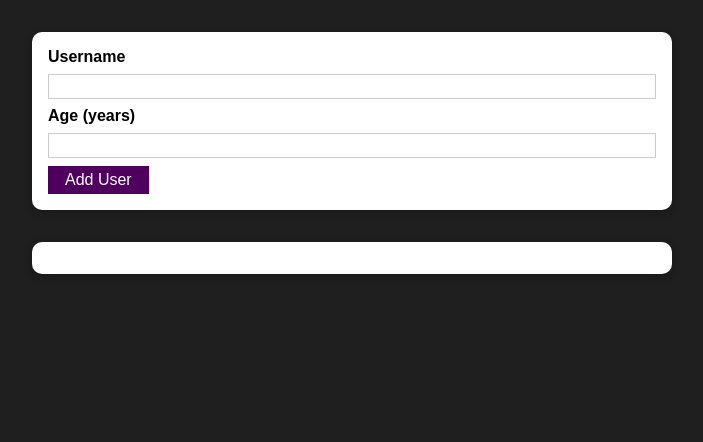
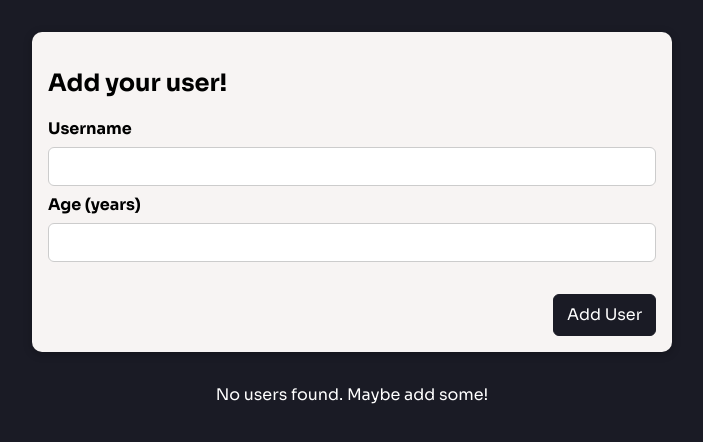
Before and after one commit to catervpillar/react-projects, a React (Create React App) app in the folder 03-create-users/: page / in a window 1280 px wide. Shown: the top 442 px of the page, without its empty margins (288-991 px from the left). Built offline with nearby package versions, Linux system fonts and the light colour scheme.

Commit message:
Restyling

```diff
--- a/03-create-users/src/components/UI/Button.js
+++ b/03-create-users/src/components/UI/Button.js
@@ -4,7 +4,7 @@ import styles from './Button.module.css';
 
 const Button = (props) => {
     return <button
-        className={styles.button}
+        className={`${styles.button} ${props.fill === 'outline' ? styles.outline : styles.solid}`}
         type={props.type || 'button'}
         onClick={props.onClick}
     >
--- a/03-create-users/src/components/UI/Button.module.css
+++ b/03-create-users/src/components/UI/Button.module.css
@@ -1,18 +1,44 @@
 .button {
     font: inherit;
-    border: 1px solid #4f005f;
-    background: #4f005f;
-    color: white;
-    padding: 0.25rem 1rem;
+    /* border: 1px solid #4f005f; */
+    border: 1px solid;
+    border-radius: 6px;
+    /* background: #4f005f; */
+    /* padding: 0.25rem 1rem; */
+    padding: 0.6rem 0.8rem;
+    margin-left: 1rem;
     cursor: pointer;
+    transition: all 0.2s ease;
 }
 
-.button:hover,
-.button:active {
-    background: #741188;
-    border-color: #741188;
+.button.solid {
+    background: #1A1B25;
+    border-color: #1A1B25;
+    color: white;
 }
 
-.button:focus {
+.button.solid:hover {
+    /* background: #741188; */
+    /* border-color: #741188; */
+    background: #628395;
+    border-color: #628395;
+}
+
+.button.solid:active {
+    background: #405763;
+    border-color: #405763;
+}
+
+.button.solid:focus {
     outline: none;
 }
+
+.button.outline {
+    background: transparent;
+    border-color: #ccc;
+}
+
+.button.outline:hover,
+.button.outline:active {
+    border-color: #1A1B25;
+}
--- a/03-create-users/src/components/UI/Card.module.css
+++ b/03-create-users/src/components/UI/Card.module.css
@@ -1,5 +1,6 @@
 .card {
-    background: #fff;
+    /* background: #fff; */
+    background: #F7F4F3;
     box-shadow: 0 2px 8px rgba(0, 0, 0, 0.26);
     border-radius: 10px;
 }
--- a/03-create-users/src/components/UI/ErrorModal.js
+++ b/03-create-users/src/components/UI/ErrorModal.js
@@ -16,7 +16,8 @@ const ErrorModal = (props) => {
                     <p>{props.message}</p>
                 </div>
                 <footer className={styles.actions}>
-                    <Button onClick={props.onConfirm}>Ok</Button>
+                    <Button fill='outline' onClick={props.onConfirm}>Help</Button>
+                    <Button onClick={props.onConfirm}>Okay</Button>
                 </footer>
             </Card>
         </div>
--- a/03-create-users/src/components/UI/ErrorModal.module.css
+++ b/03-create-users/src/components/UI/ErrorModal.module.css
@@ -18,7 +18,8 @@
 }
 
 .header {
-    background: #4f005f;
+    /* background: #4f005f; */
+    background: #628395;
     padding: 1rem;
 }
 
--- a/03-create-users/src/components/Users/AddUser.js
+++ b/03-create-users/src/components/Users/AddUser.js
@@ -29,7 +29,6 @@ const AddUser = (props) => {
             return;
         }
 
-        console.log(enteredUsername, enteredAge);
         props.onAddUser(enteredUsername, enteredAge);
         setUsername('');
         setAge('');
@@ -51,12 +50,15 @@ const AddUser = (props) => {
         <div>
             {error && <ErrorModal title={error.title} message={error.message} onConfirm={errorHandler}></ErrorModal>}
             <Card className={styles.input}>
+                <h2>Add your user!</h2>
                 <form onSubmit={addUserHandler}>
                     <label htmlFor='username'>Username</label>
                     <input id="username" type="text" value={enteredUsername} onChange={usernameChangeHandler}></input>
                     <label htmlFor='age'>Age (years)</label>
                     <input id="age" type="number" value={enteredAge} onChange={ageChangeHandler}></input>
-                    <Button type='submit'>Add User</Button>
+                    <div className={styles.actions}>
+                        <Button type='submit'>Add User</Button>
+                    </div>
                 </form>
             </Card>
         </div>
--- a/03-create-users/src/components/Users/AddUser.module.css
+++ b/03-create-users/src/components/Users/AddUser.module.css
@@ -16,7 +16,8 @@
     display: block;
     width: 100%;
     border: 1px solid #ccc;
-    padding: 0.15rem;
+    border-radius: 6px;
+    padding: 0.5rem;
     margin-bottom: 0.5rem;
 }
 
@@ -24,3 +25,9 @@
     outline: none;
     border-color: #4f005f;
 }
+
+.actions {
+    padding: 1.5rem 0 0 0;
+    display: flex;
+    justify-content: flex-end;
+}
--- a/03-create-users/src/components/Users/UsersList.js
+++ b/03-create-users/src/components/Users/UsersList.js
@@ -4,9 +4,14 @@ import Card from "../UI/Card";
 import styles from './UsersList.module.css';
 
 const UsersList = (props) => {
-    return (
+
+    let content = <p className={styles['no-content']}>No users found. Maybe add some!</p>;
+
+    if (props.users.length > 0) {
+        content = (
             <Card className={styles.users}>
                 <ul>
+                    <h2>Users list</h2>
                     {props.users.map(user => (
                         <li key={user.id}>
                             {user.username} ({user.age} years old)
@@ -17,4 +22,9 @@ const UsersList = (props) => {
         );
     };
 
+    return (
+        content
+    );
+};
+
 export default UsersList;
--- a/03-create-users/src/components/Users/UsersList.module.css
+++ b/03-create-users/src/components/Users/UsersList.module.css
@@ -1,5 +1,6 @@
 .users {
     margin: 2rem auto;
+    margin-top: 0;
     width: 90%;
     max-width: 40rem;
 }
@@ -11,6 +12,16 @@
 
 .users li {
     border: 1px solid #ccc;
+    border-radius: 6px;
     margin: 0.5rem 0;
     padding: 0.5rem;
 }
+
+.no-content {
+    /* background: #e1d1e3; */
+    color: #fff;
+    width: 90%;
+    max-width: 40rem;
+    margin: 2rem auto;
+    text-align: center;
+}
--- a/03-create-users/src/index.css
+++ b/03-create-users/src/index.css
@@ -1,10 +1,13 @@
+@import url('https://fonts.googleapis.com/css2?family=Sora:wght@100;200;300;400;500;600;700;800&display=swap');
+
 * {
   box-sizing: border-box;
 }
 
 html {
-  font-family: sans-serif;
-  background: #1f1f1f;
+  font-family: 'Sora', sans-serif;
+  /* background: #1f1f1f; */
+  background: #1A1B25;
 }
 
 body {
```
Also changed, not shown: 1 other file (tests, documents, lock files or other folders). Lines whose indentation alone changed are shown as unchanged.
